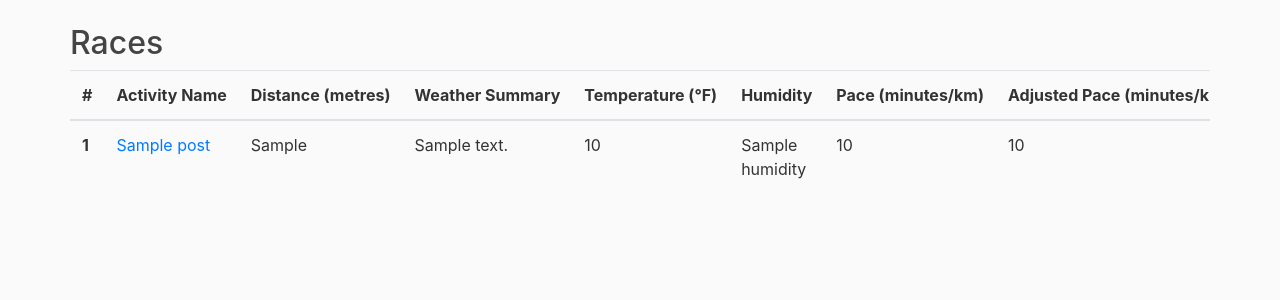
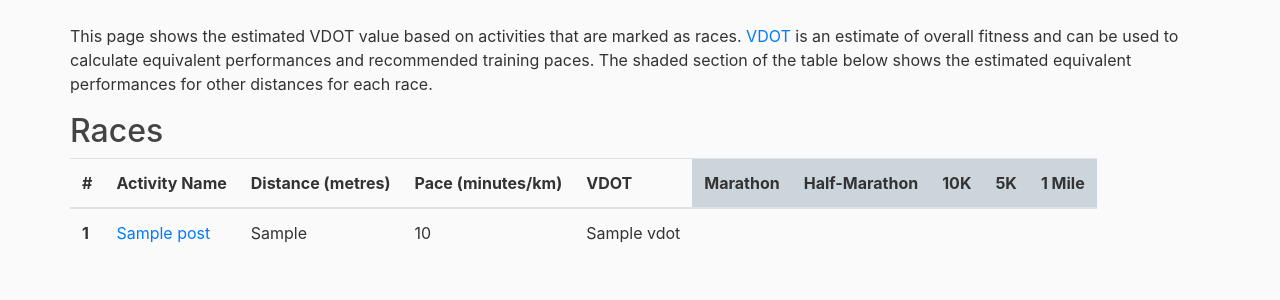
Before and after one commit to reidy-p/strava-stats, a Flask app: template templates/races.html in a window 1280 px wide. Shown: the part 56-356 px from the top of the page. Run offline with Flask 2, Linux system fonts and the light colour scheme; the template is opened without the code that fills it: most values are stand-ins (such as "Sample title", 1, 10 or a date in 2020); some libraries are stand-ins or nearby versions.

Commit message:
Add equivalent VDOT race times

```diff
--- a/calculate_vdot.py
+++ b/calculate_vdot.py
@@ -24,4 +24,6 @@
 
     vdot_data = requests.post('https://runsmartproject.com/vdot/app/api/find_paces',
                               data=request_data)
-    return vdot_data.json()['vdot']
+
+    print(vdot_data.json()['paces']['equivs'])
+    return (vdot_data.json()['vdot'], vdot_data.json()['paces']['equivs'])
--- a/flaskapp.py
+++ b/flaskapp.py
@@ -49,7 +49,7 @@
         conn.row_factory = sqlite3.Row
         cursor = conn.cursor()
         cursor.execute("""
-            SELECT id, name, workout_type, weather_summary, distance_metres, moving_time_seconds, total_elevation_gain_metres, minutes_per_km, minutes_per_km_adjusted, temperature, humidity
+            SELECT id, name, distance_metres, moving_time_seconds, minutes_per_km
             FROM activities
             WHERE workout_type='Race'
         """)
@@ -57,7 +57,7 @@
 
     posts = []
     for r in races.to_dict(orient='records'):
-        r['vdot'] = calculate_vdot(r['distance_metres'], r['moving_time_seconds'])
+        (r['vdot'], r['equivs']) = calculate_vdot(r['distance_metres'], r['moving_time_seconds'])
         posts.append(r)
 
     return render_template('races.html', posts=posts)
--- a/templates/races.html
+++ b/templates/races.html
@@ -1,5 +1,9 @@
 {% extends "base.html" %}
 {% block content %}
+<p>
+This page shows the estimated VDOT value based on activities that are marked as races. <a href="https://en.wikipedia.org/wiki/Jack_Daniels_(coach)#VDOT">VDOT</a> is an estimate of overall fitness and can be used to calculate equivalent performances and recommended training paces. The shaded section of the table below shows the estimated equivalent performances for other distances for each race.
+</p>
+
 <h2>Races</h2>
 <table class="table table-responsive">
   <thead>
@@ -7,28 +11,53 @@
       <th scope="col">#</th>
       <th scope="col" class="text-nowrap">Activity Name</th>
       <th scope="col" class="text-nowrap">Distance (metres)</th>
-      <th scope="col" class="text-nowrap">Weather Summary</th>
-      <th scope="col" class="text-nowrap">Temperature (°F)</th>
-      <th scope="col" class="text-nowrap">Humidity</th>
       <th scope="col" class="text-nowrap">Pace (minutes/km)</th>
-      <th scope="col" class="text-nowrap">Adjusted Pace (minutes/km)</th>
       <th scope="col" class="text-nowrap">VDOT</th>
+      <th scope="col" class="text-nowrap" style="background-color:#cbd5db">Marathon</th>
+      <th scope="col" class="text-nowrap" style="background-color:#cbd5db">Half-Marathon</th>
+      <th scope="col" class="text-nowrap" style="background-color:#cbd5db">10K</th>
+      <th scope="col" class="text-nowrap" style="background-color:#cbd5db">5K</th>
+      <th scope="col" class="text-nowrap" style="background-color:#cbd5db">1 Mile</th>
     </tr>
   </thead>
   <tbody>
     {% for post in posts %}
-    <tr>
+    <tr data-toggle="collapse" data-target="#accordion" class="clickable">
         <th scope="row"> {{ loop.index }} </th>
         <td> <a href="https://www.strava.com/activities/{{ post.id }}">{{ post.name }}</a> </td>
         <td> {{ post.distance_metres }} </td>
-        <td> {{ post.weather_summary }} </td>
-        <td> {{ post.temperature }} </td>
-        <td> {{ post.humidity }} </td>
         <td> {{ post.minutes_per_km | round(2, 'common') }} </td>
-        <td> {{ post.minutes_per_km_adjusted | round(2, 'common') }} </td>
         <td> {{ post.vdot }} </td>
+        {% for equiv in post.equivs %}
+            {% if equiv.distance == "Marathon" %}
+                <td style="background-color:#cbd5db">
+                     {{equiv.time}}
+                </td>
+            {% endif %}
+            {% if equiv.distance == "Half marathon" %}
+                <td style="background-color:#cbd5db">
+                     {{equiv.time}}
+                </td>
+            {% endif %}
+            {% if equiv.distance == "10K" %}
+                <td style="background-color:#cbd5db">
+                     {{equiv.time}}
+                </td>
+            {% endif %}
+            {% if equiv.distance == "5K" %}
+                <td style="background-color:#cbd5db">
+                     {{equiv.time}}
+                </td>
+            {% endif %}
+            {% if equiv.distance == "1Mi" %}
+                <td style="background-color:#cbd5db">
+                     {{equiv.time}}
+                </td>
+            {% endif %}
+        {% endfor %}
     </tr>
     {% endfor %}
   </tbody>
 </table>
+
 {% endblock content %}
```
Also changed, not shown: README.md.
